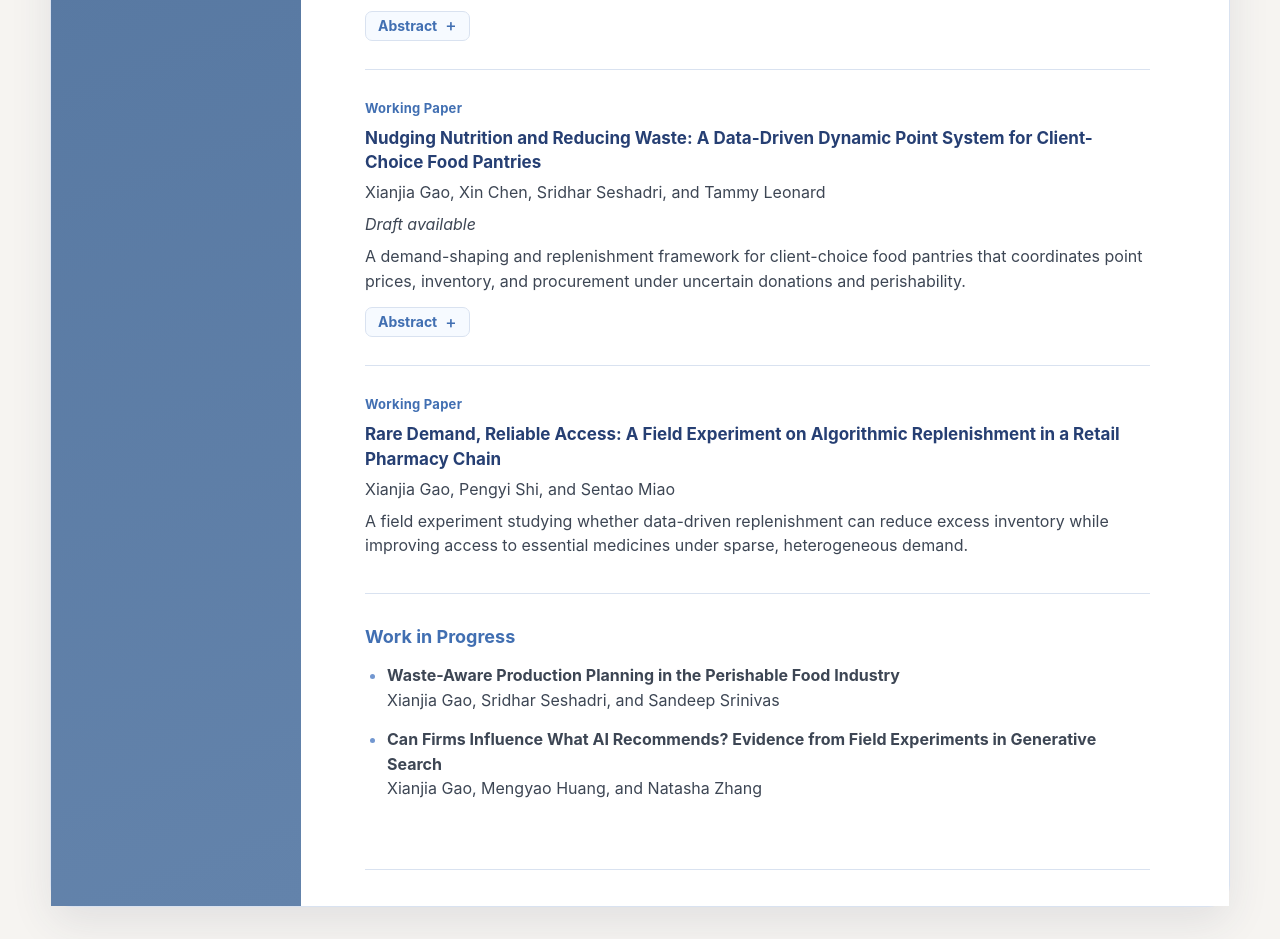
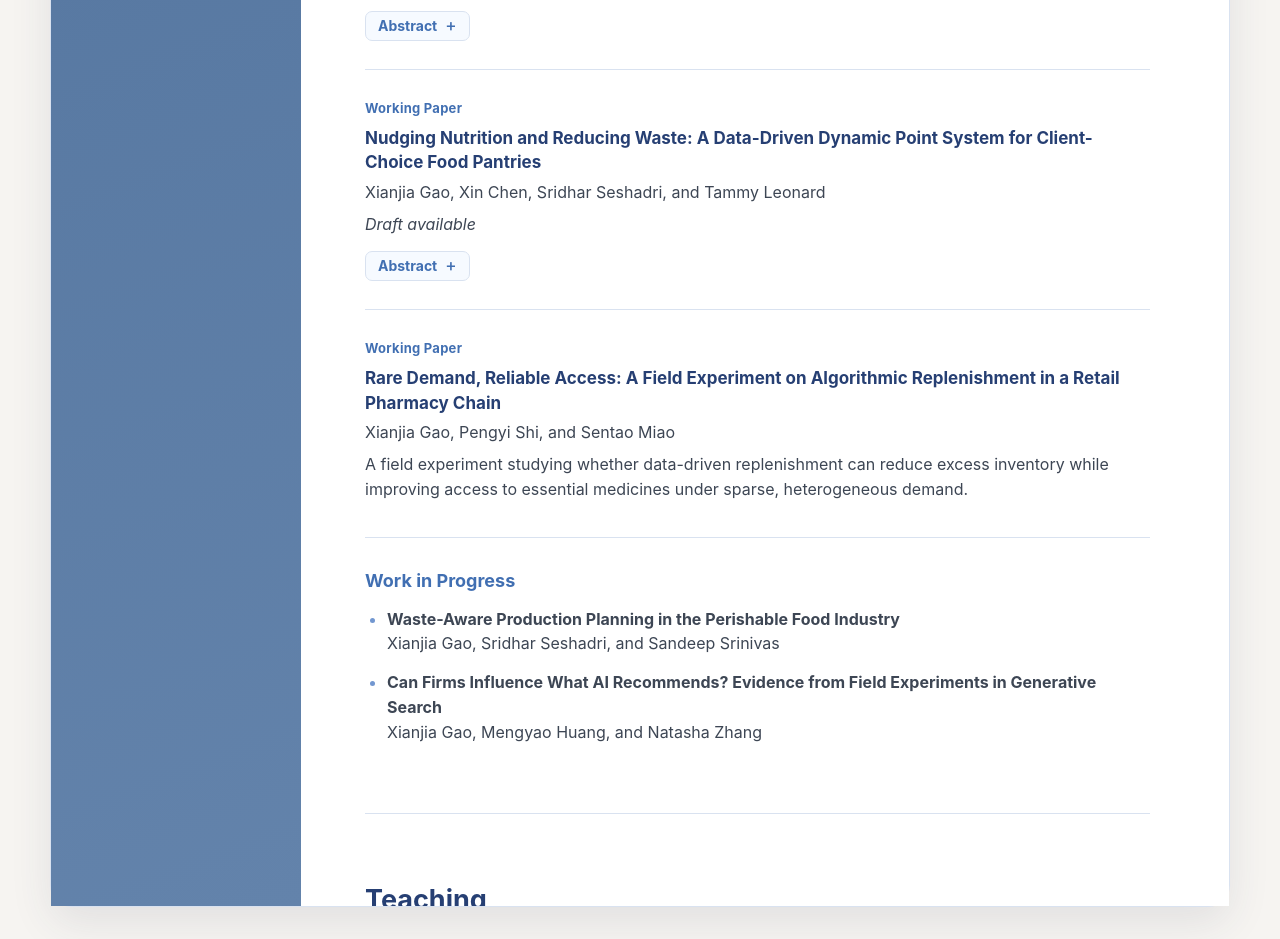
Before and after one commit to gaocrystal9900/gaocrystal9900.github.io, a plain HTML site: page index.html in a window 1280 px wide and 2400 px high. Shown: the part 1461-2400 px from the top of the page. Drawn offline with Linux system fonts and the light colour scheme.

Commit message:
Remove paper summary sentence

```diff
--- a/index.html
+++ b/index.html
@@ -121,10 +121,6 @@
         <h3>Nudging Nutrition and Reducing Waste: A Data-Driven Dynamic Point System for Client-Choice Food Pantries</h3>
         <p>Xianjia Gao, Xin Chen, Sridhar Seshadri, and Tammy Leonard</p>
         <p><em>Draft available</em></p>
-        <p>
-          A demand-shaping and replenishment framework for client-choice food pantries that coordinates point
-          prices, inventory, and procurement under uncertain donations and perishability.
-        </p>
         <details class="paper-abstract">
           <summary>Abstract</summary>
           <div class="abstract-copy">
```
